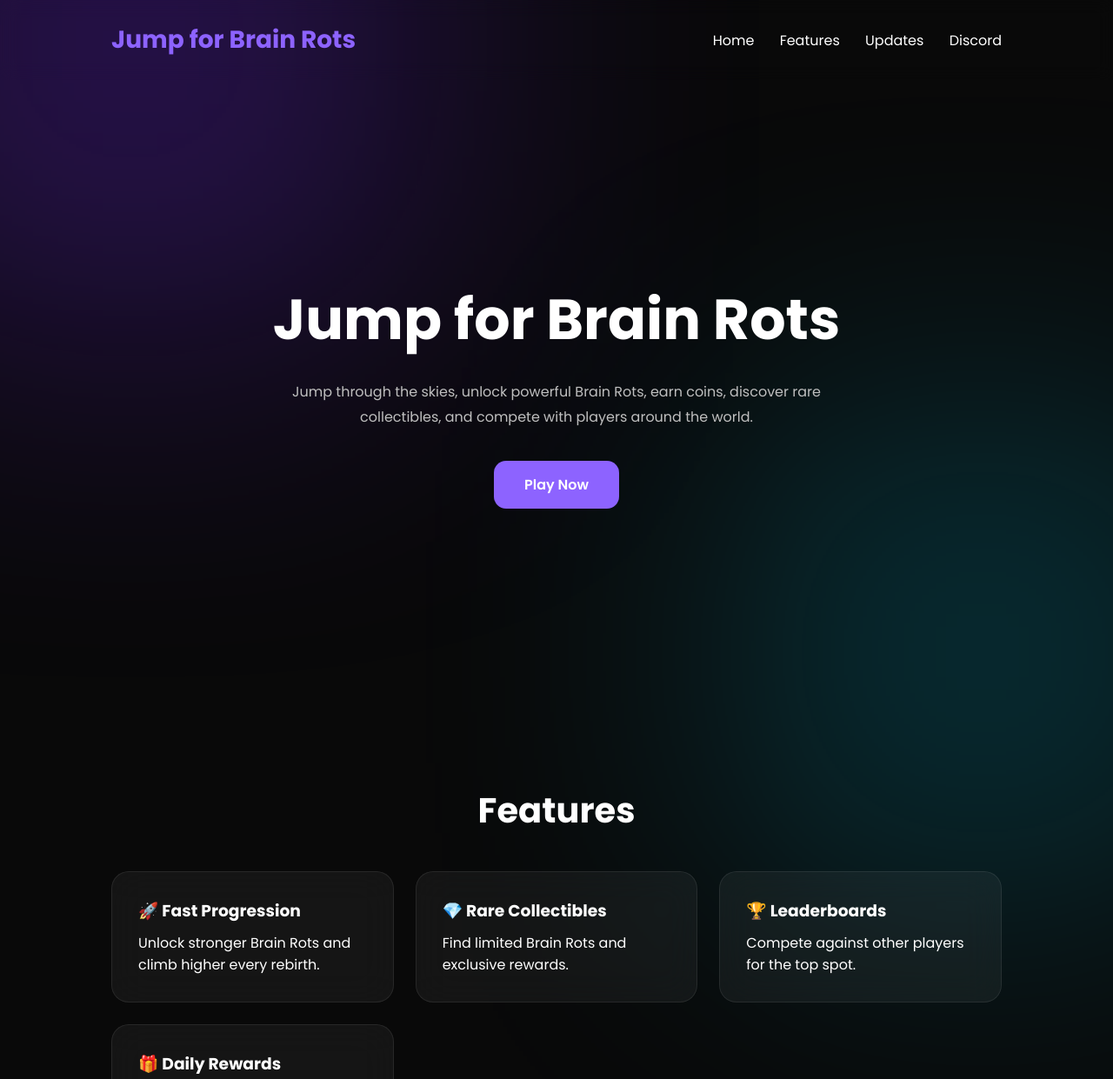
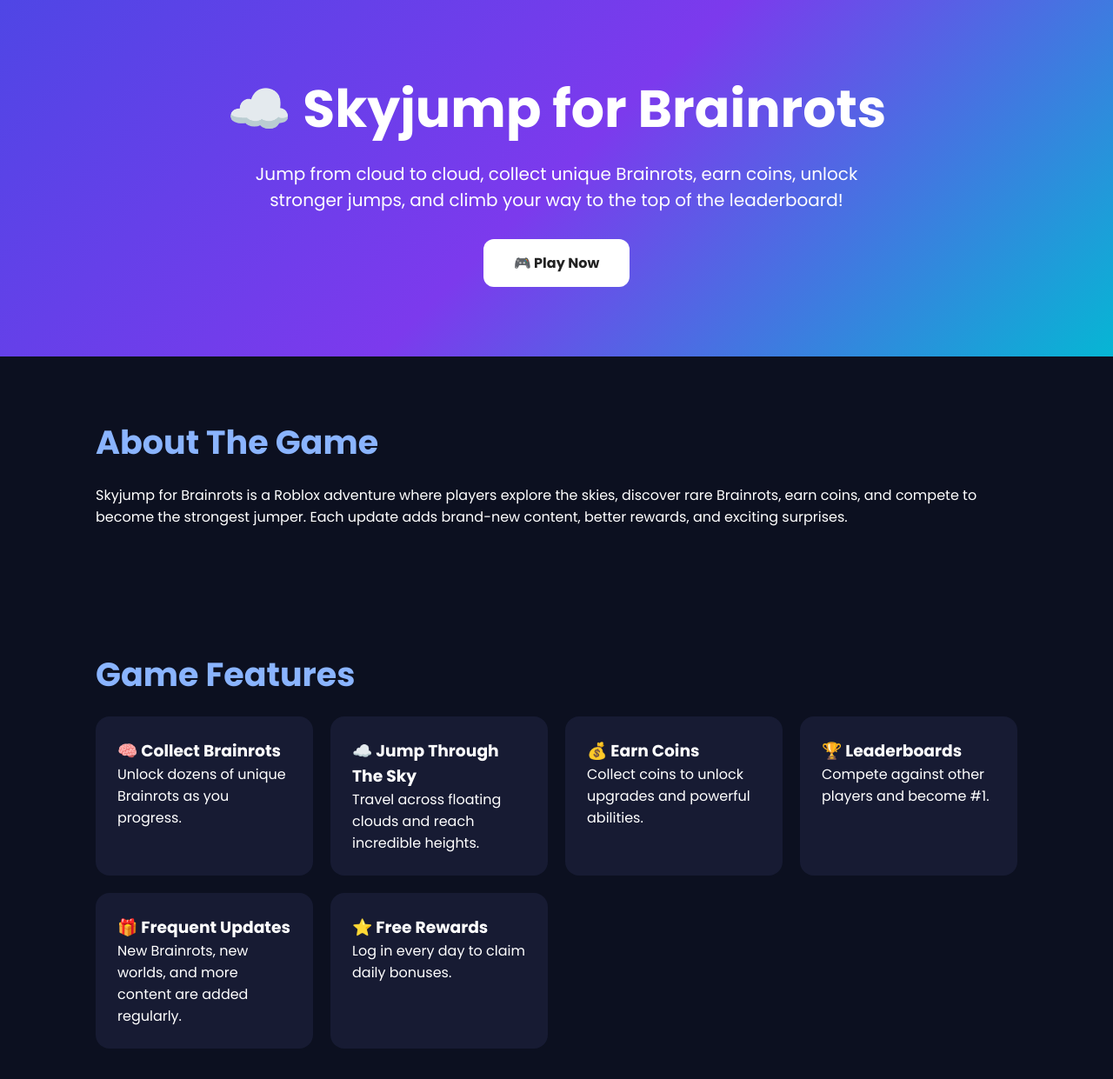
Before and after one commit to REALBOBBY9320/jump-for-brain-rots, a plain HTML site: page index.html in a window 1280 px wide. Shown: the top 1241 px of the page at 87% size. Drawn offline with Linux system fonts and the light colour scheme.

Commit message:
Update index.html

```diff
--- a/index.html
+++ b/index.html
@@ -3,211 +3,155 @@
 <head>
 <meta charset="UTF-8">
 <meta name="viewport" content="width=device-width, initial-scale=1.0">
-<title>Jump for Brain Rots</title>
-
-<link href="https://fonts.googleapis.com/css2?family=Poppins:wght@300;400;600;700&display=swap" rel="stylesheet">
-
+<title>Skyjump for Brainrots</title>
+<link href="https://fonts.googleapis.com/css2?family=Poppins:wght@400;600;700&display=swap" rel="stylesheet">
 <style>
-*{
-margin:0;
-padding:0;
-box-sizing:border-box;
-font-family:Poppins,sans-serif;
+*{margin:0;padding:0;box-sizing:border-box;font-family:Poppins,sans-serif}
+body{background:#0c1020;color:white}
+header{
+padding:80px 20px;
+text-align:center;
+background:linear-gradient(135deg,#4f46e5,#7c3aed,#06b6d4);
 }
-
-body{
-background:#090909;
-color:white;
-overflow-x:hidden;
+header h1{font-size:60px}
+header p{font-size:20px;margin-top:15px;max-width:700px;margin-left:auto;margin-right:auto}
+.button{
+display:inline-block;
+margin-top:30px;
+padding:15px 35px;
+background:white;
+color:#222;
+text-decoration:none;
+font-weight:bold;
+border-radius:12px;
 }
-
-body::before{
-content:"";
-position:fixed;
-width:600px;
-height:600px;
-background:#7b2cff;
-filter:blur(180px);
-top:-250px;
-left:-150px;
-opacity:.35;
-z-index:-2;
+section{
+max-width:1100px;
+margin:auto;
+padding:70px 20px;
 }
-
-body::after{
-content:"";
-position:fixed;
-width:500px;
-height:500px;
-background:#00d9ff;
-filter:blur(170px);
-bottom:-200px;
-right:-100px;
-opacity:.25;
-z-index:-2;
+h2{
+margin-bottom:20px;
+font-size:38px;
+color:#8ab4ff;
 }
-
-nav{
-display:flex;
-justify-content:space-between;
-align-items:center;
-padding:25px 10%;
-backdrop-filter:blur(10px);
-position:sticky;
-top:0;
-}
-
-.logo{
-font-size:28px;
-font-weight:700;
-color:#8d63ff;
-}
-
-nav a{
-color:white;
-text-decoration:none;
-margin-left:25px;
-}
-
-.hero{
-height:90vh;
-display:flex;
-justify-content:center;
-align-items:center;
-text-align:center;
-padding:20px;
-}
-
-.hero h1{
-font-size:65px;
-margin-bottom:20px;
-}
-
-.hero p{
-color:#bfbfbf;
-max-width:700px;
-margin:auto;
-line-height:1.8;
-}
-
-.btn{
-display:inline-block;
-margin-top:35px;
-padding:15px 35px;
-background:#8d63ff;
-border-radius:14px;
-text-decoration:none;
-color:white;
-font-weight:600;
-transition:.3s;
-}
-
-.btn:hover{
-transform:translateY(-5px);
-box-shadow:0 0 30px #8d63ff;
-}
-
-.section{
-padding:90px 10%;
-}
-
-.title{
-font-size:40px;
-margin-bottom:40px;
-text-align:center;
-}
-
 .cards{
 display:grid;
-grid-template-columns:repeat(auto-fit,minmax(260px,1fr));
-gap:25px;
+grid-template-columns:repeat(auto-fit,minmax(250px,1fr));
+gap:20px;
 }
-
 .card{
-background:rgba(255,255,255,.05);
-border:1px solid rgba(255,255,255,.08);
-border-radius:20px;
-padding:30px;
-transition:.3s;
-backdrop-filter:blur(20px);
+background:#171b33;
+padding:25px;
+border-radius:16px;
 }
-
-.card:hover{
-transform:translateY(-10px);
-box-shadow:0 0 35px rgba(141,99,255,.4);
-}
-
-.card h3{
-margin-bottom:10px;
-}
-
 footer{
+text-align:center;
 padding:40px;
-text-align:center;
-color:#888;
+background:#11152a;
+color:#999;
 }
 </style>
 </head>
-
 <body>
 
-<nav>
-<div class="logo">Jump for Brain Rots</div>
-
-<div>
-<a href="#">Home</a>
-<a href="#">Features</a>
-<a href="#">Updates</a>
-<a href="#">Discord</a>
-</div>
-</nav>
-
-<section class="hero">
-<div>
-<h1>Jump for Brain Rots</h1>
+<header>
+<h1>☁️ Skyjump for Brainrots</h1>
 
 <p>
-Jump through the skies, unlock powerful Brain Rots,
-earn coins, discover rare collectibles, and compete with
-players around the world.
+Jump from cloud to cloud, collect unique Brainrots, earn coins, unlock stronger jumps,
+and climb your way to the top of the leaderboard!
 </p>
 
-<a class="btn" href="#">Play Now</a>
-</div>
+<a class="button"
+href="https://www.roblox.com/games/111642482711761/Skyjump-for-Brainrots"
+target="_blank">
+🎮 Play Now
+</a>
+
+</header>
+
+<section>
+
+<h2>About The Game</h2>
+
+<p>
+Skyjump for Brainrots is a Roblox adventure where players explore the skies,
+discover rare Brainrots, earn coins, and compete to become the strongest jumper.
+Each update adds brand-new content, better rewards, and exciting surprises.
+</p>
+
 </section>
 
-<section class="section">
+<section>
 
-<h2 class="title">Features</h2>
+<h2>Game Features</h2>
 
 <div class="cards">
 
 <div class="card">
-<h3>🚀 Fast Progression</h3>
-<p>Unlock stronger Brain Rots and climb higher every rebirth.</p>
+<h3>🧠 Collect Brainrots</h3>
+<p>Unlock dozens of unique Brainrots as you progress.</p>
 </div>
 
 <div class="card">
-<h3>💎 Rare Collectibles</h3>
-<p>Find limited Brain Rots and exclusive rewards.</p>
+<h3>☁️ Jump Through The Sky</h3>
+<p>Travel across floating clouds and reach incredible heights.</p>
+</div>
+
+<div class="card">
+<h3>💰 Earn Coins</h3>
+<p>Collect coins to unlock upgrades and powerful abilities.</p>
 </div>
 
 <div class="card">
 <h3>🏆 Leaderboards</h3>
-<p>Compete against other players for the top spot.</p>
+<p>Compete against other players and become #1.</p>
 </div>
 
 <div class="card">
-<h3>🎁 Daily Rewards</h3>
-<p>Come back every day for free bonuses and surprises.</p>
+<h3>🎁 Frequent Updates</h3>
+<p>New Brainrots, new worlds, and more content are added regularly.</p>
+</div>
+
+<div class="card">
+<h3>⭐ Free Rewards</h3>
+<p>Log in every day to claim daily bonuses.</p>
 </div>
 
 </div>
 
 </section>
 
+<section>
+
+<h2>Development</h2>
+
+<p>
+Skyjump for Brainrots is actively being developed. We regularly improve gameplay,
+fix bugs, and add exciting content based on player feedback.
+</p>
+
+</section>
+
+<section>
+
+<h2>Future Updates</h2>
+
+<ul>
+<li>🌍 New Worlds</li>
+<li>🧠 More Brainrots</li>
+<li>👑 Seasonal Events</li>
+<li>🎉 Limited-Time Rewards</li>
+<li>⚡ Better Performance</li>
+</ul>
+
+</section>
+
 <footer>
-© 2026 Jump for Brain Rots. All Rights Reserved.
+
+© 2026 Skyjump for Brainrots Studio
+
 </footer>
 
 </body>
```
